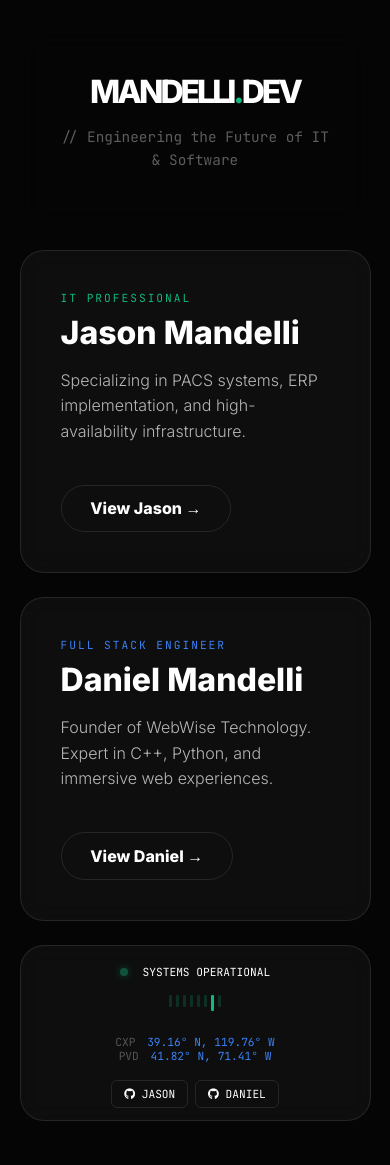
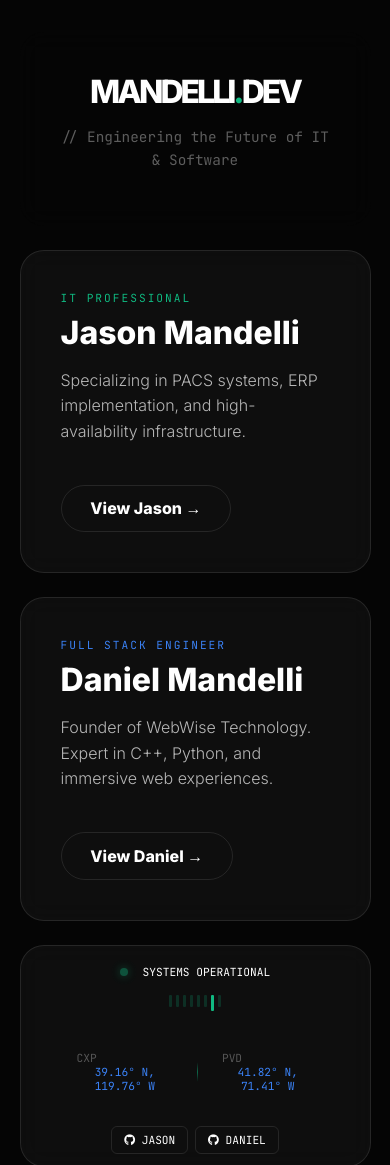
Before and after one commit to JayceMedo/jaycemedo.github.io, a plain HTML site: page index.html in a window 390 px wide. Shown: the top 1165 px of the page. Drawn offline with Linux system fonts and the light colour scheme.

Commit message:
Update style.css

```diff
--- a/style.css
+++ b/style.css
@@ -151,3 +151,43 @@ p { line-height: 1.6; color: rgba(255, 255, 255, 0.7); font-weight: 300; }
     .footer-status { flex-direction: column; gap: 1.5rem; text-align: center; }
     .status-left, .status-right { flex-direction: column; gap: 1rem; }
 }
+
+.status-center {
+    display: flex;
+    align-items: center;
+    gap: 1.5rem;
+    padding: 0 1rem;
+    border-left: 1px solid rgba(255, 255, 255, 0.1);
+    border-right: 1px solid rgba(255, 255, 255, 0.1);
+}
+
+.coord-box {
+    display: flex;
+    flex-direction: column;
+    align-items: flex-start;
+}
+
+.coord-divider {
+    width: 1px;
+    height: 20px;
+    background: linear-gradient(to bottom, transparent, var(--accent-1), transparent);
+    animation: flow 3s infinite;
+}
+
+@keyframes flow {
+    0% { opacity: 0.2; }
+    50% { opacity: 1; }
+    100% { opacity: 0.2; }
+}
+
+/* Ensure footer remains responsive with the new center section */
+@media (max-width: 950px) {
+    .status-center {
+        border: none;
+        margin: 1rem 0;
+    }
+    .footer-status {
+        flex-direction: column;
+        height: auto;
+    }
+}
```
